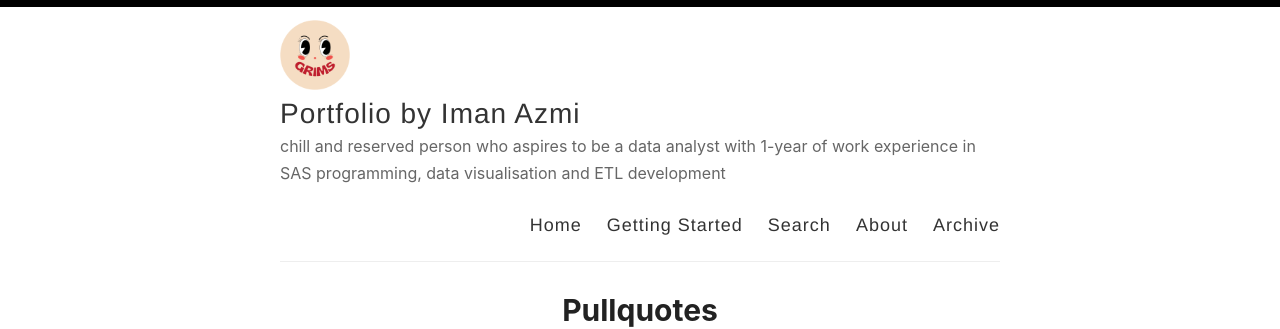
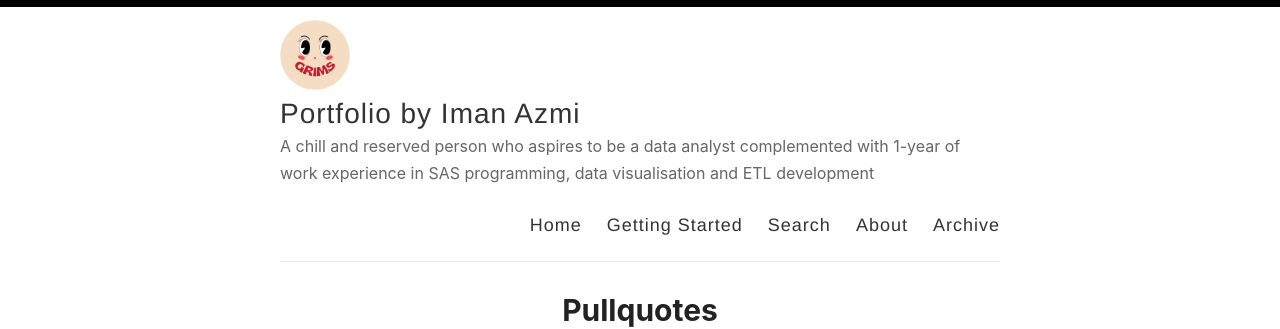
Before and after one commit to imanazmi/squidge, a Jekyll site: the page built from index.html, in a window 1280 px wide. Shown: the top 329 px of the page. Built offline with Jekyll 4.4.1, drawn with Linux system fonts in a browser that asks for light colours; the list of posts is cut into pages by our own code.

Commit message:
Update _config.yml

```diff
--- a/_config.yml
+++ b/_config.yml
@@ -9,7 +9,7 @@ name: Portfolio by Iman Azmi
 author: Iman Azmi
 
 # Short bio or description (displayed in the header)
-description: chill and reserved person who aspires to be a data analyst with 1-year of work experience in SAS programming, data visualisation and ETL development
+description: A chill and reserved person who aspires to be a data analyst complemented with 1-year of work experience in SAS programming, data visualisation and ETL development
 
 # URL of your avatar or profile pic (you could use your GitHub profile pic)
 avatar: /images/Artboard 1.png
```
